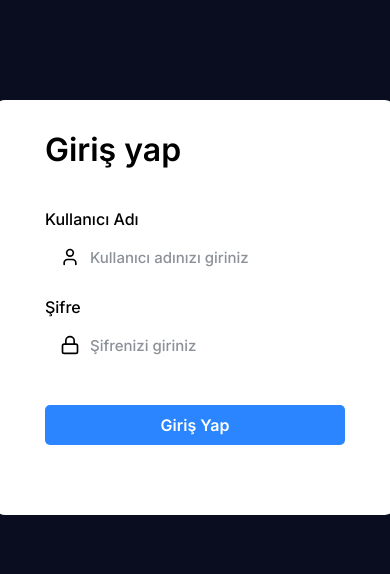
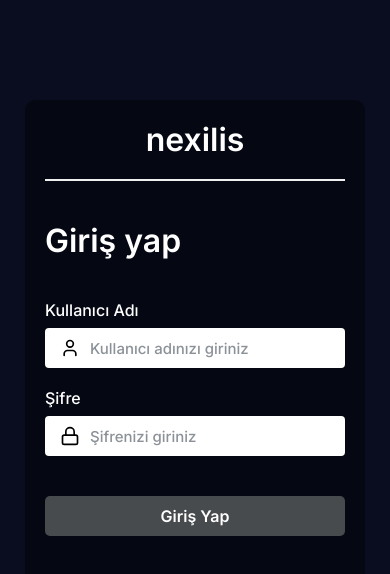
Before and after one commit to yusuftotic/nexilis-client, a React (Vite) app: page /login in a window 390 px wide. Shown: the top 574 px of the page. Built offline with nearby package versions, Linux system fonts and the light colour scheme.

Commit message:
Update Login design

```diff
--- a/src/pages/login/Login.css
+++ b/src/pages/login/Login.css
@@ -12,7 +12,7 @@
   padding: 30px 50px;
   display: grid;
   place-items: center;
-  background-color: #ffffff;
+  background-color: rgba(0, 0, 0, .4);
   border-radius: 10px;
 }
 
@@ -25,23 +25,17 @@
 
 .loginHeader {
   width: 100%;
-  display: grid;
-  place-items: center;
 }
 
 .loginHeader .loginLogo {
   width: 100%;
-  color: var(--color-dark-primary);
+  color: #ffffff;
   font-size: 32px;
   font-weight: 600;
   text-align: center;
-  border-bottom: 2px solid #EFEFEF; /* #E7E7E7 */
+  border-bottom: 2px solid #EFEFEF;
+  /* #E7E7E7 */
   padding-bottom: 20px;
-}
-.loginLogo span {
-  color: var(--color-dark-primary);
-  font-size: 17px;
-  font-weight: 400;
 }
 
 .loginFormWrapper {
@@ -57,13 +51,13 @@
 }
 
 .loginWelcome .loginWelcomeTitle {
-  color: var(--color-dark-primary);
+  color: #ffffff;
   font-size: 32px;
   font-weight: 600;
 }
 
 .loginWelcome .loginWelcomeText {
-  color: var(--color-dark-secondary);
+  color: #ffffff;
   font-size: 15px;
   font-weight: 500;
 }
@@ -82,7 +76,7 @@
 }
 
 .loginLoginItem .loginLoginLabel {
-  color: var(--color-dark-primary);
+  color: #ffffff;
   font-size: 16px;
   font-weight: 500;
 }
@@ -97,7 +91,7 @@
 .loginLoginItem .loginLoginInputWrapper .loginLoginInputIcon {
   width: 20px;
   height: 20px;
-  color: var(--color-dark-secondary);
+  color: #000000;
   position: absolute;
   left: 15px;
 }
@@ -105,19 +99,19 @@
 .loginLoginItem .loginLoginInputWrapper .loginLoginInput {
   width: 300px;
   height: 40px;
-  color: var(--color-dark-primary);
+  color: #000000;
   font-size: 15px;
   font-weight: 500;
-  background-color: var(--background-color-dark);
   border: 2px solid transparent;
-  border-radius: var(--border-radius-secondary);
+  border-radius: 4px;
   padding: 0 15px 0 43px;
   outline: none;
 }
+
 .loginLoginItem .loginLoginInput:focus {
-  background-color: var(--background-color-light);
-  border-color: var(--color-dark-secondary);
+  color: #000000;
 }
+
 .loginLoginItem .loginLoginInput::placeholder {
   color: rgba(111, 118, 126, .8);
 }
@@ -128,15 +122,16 @@
   color: #ffffff;
   font-size: 16px;
   font-weight: 600;
-  background-color: #2A85FF;
+  background-color: #484b4e;
   border: none;
   border-radius: 5px;
   margin-top: 20px;
   outline: none;
   cursor: pointer;
 }
+
 .loginLoginButton:hover {
-  background-color: #0069f6;
+  background-color: #333438;
 }
 
 .loginBottomMessage {
@@ -157,3 +152,11 @@
 .loginBottomMessage .loginBottomLink:hover {
   color: #0069f6;
 }
+
+@media screen and (max-width: 760px) {
+
+  .loginContainer {
+    padding: 20px;
+    background-color: rgba(0, 0, 0, .4);
+  }
+}
--- a/src/pages/login/Login.jsx
+++ b/src/pages/login/Login.jsx
@@ -38,6 +38,10 @@ export default function Login() {
       <div className="loginContainer">
 
         <div className="loginContent">
+
+          <div className="loginHeader">
+            <Link to="/"><h1 className="loginLogo">nexilis</h1></Link>
+          </div>
 
           <form className="loginFormWrapper" onSubmit={handleLogin} >
             <div className="loginWelcome">
--- a/src/services/api.js
+++ b/src/services/api.js
@@ -1,8 +1,8 @@
 import axios from "axios";
 
 const API = axios.create({
-  baseURL: "https://nexilis-api.vercel.app/api",
-  // baseURL: "http://localhost:8080/api",
+  // baseURL: "https://nexilis-api.vercel.app/api",
+  baseURL: "http://localhost:8080/api",
   headers: {
     "Content-Type": "application/json"
   },
```
Lines whose indentation alone changed are shown as unchanged.
